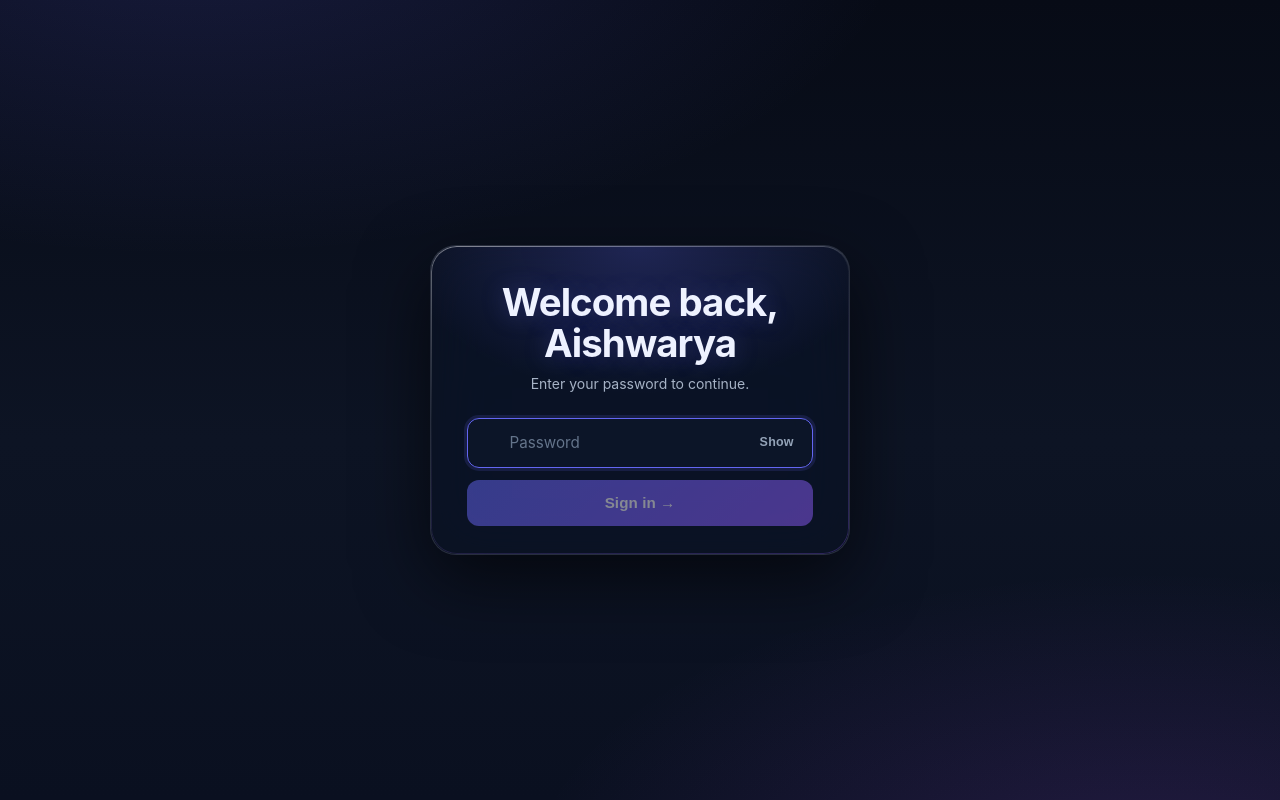
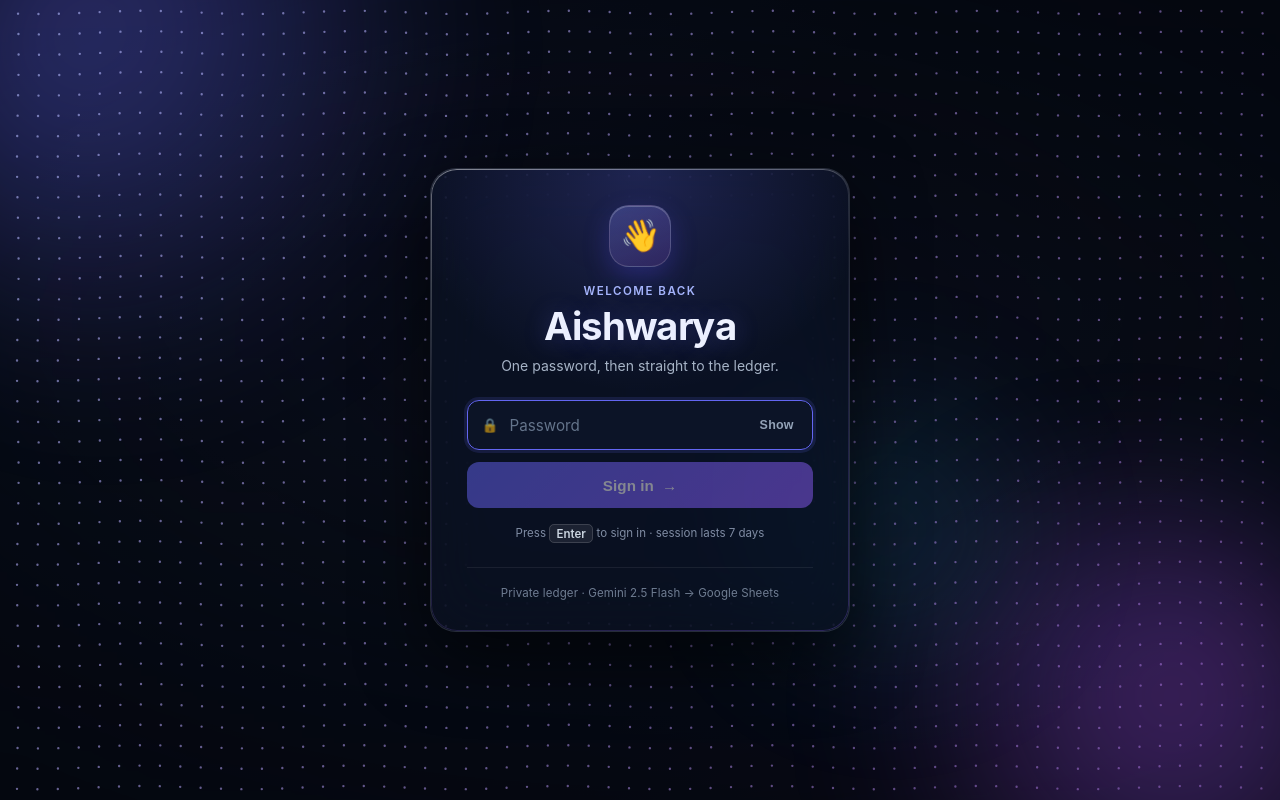
Before and after one commit to Tribhuvan-26/animal-nutrition, a Next.js app: page /login in a window 1280 px wide. Built offline with nearby package versions, Linux system fonts and the light colour scheme.

Commit message:
login rebuild

```diff
--- a/app/globals.css
+++ b/app/globals.css
@@ -482,7 +482,7 @@ h1 {
     linear-gradient(180deg, rgba(8, 12, 24, 0.35) 0%, rgba(8, 12, 24, 0.15) 40%, rgba(8, 12, 24, 0.5) 100%);
 }
 
-/* Slow, low-amplitude only â€” no vestibular pumping. */
+/* Slow, low-amplitude only — no vestibular pumping. */
 @keyframes bgDrift {
   from { transform: scale(1.08) translate3d(0, 0, 0); }
   to   { transform: scale(1.12) translate3d(-1.5%, -1.5%, 0); }
--- a/app/login/page.js
+++ b/app/login/page.js
@@ -1,15 +1,31 @@
 'use client';
 
-import { useState } from 'react';
+import { useEffect, useState } from 'react';
 import { useRouter } from 'next/navigation';
 import TextCursor from '@/app/components/TextCursor';
+import PhotoMasonry from '@/app/components/PhotoMasonry';
+import BlurText from '@/app/components/BlurText';
+import DotField from '@/app/components/DotField';
 
 export default function LoginPage() {
   const [password, setPassword] = useState('');
   const [showPassword, setShowPassword] = useState(false);
+  const [capsOn, setCapsOn] = useState(false);
   const [error, setError] = useState(null);
   const [loading, setLoading] = useState(false);
+  const [calm, setCalm] = useState(false);   // reduced motion → skip the canvas entirely
+  const [wide, setWide] = useState(false);   // photo wall is desktop-only
   const router = useRouter();
+
+  useEffect(() => {
+    const motion = window.matchMedia('(prefers-reduced-motion: reduce)');
+    const width = window.matchMedia('(min-width: 768px)');
+    const sync = () => { setCalm(motion.matches); setWide(width.matches); };
+    sync();
+    motion.addEventListener('change', sync);
+    width.addEventListener('change', sync);
+    return () => { motion.removeEventListener('change', sync); width.removeEventListener('change', sync); };
+  }, []);
 
   async function handleSubmit(e) {
     e.preventDefault();
@@ -37,17 +53,58 @@ export default function LoginPage() {
 
   return (
     <main className="login-main">
-      <TextCursor emoji="💪" spacing={80} trailLength={6} fadeMs={900} size="2rem" />
+      {/* Photo wall only where there's room for it; on phones it turns to mush. */}
+      {wide && (
+        <div className="login-bg" aria-hidden="true">
+          <PhotoMasonry columns={5} />
+        </div>
+      )}
+
+      {/* Drifting colour, then the React Bits dot field on top of it. */}
+      <div className="login-aurora" aria-hidden="true">
+        <span className="aurora-blob b1" />
+        <span className="aurora-blob b2" />
+        <span className="aurora-blob b3" />
+      </div>
+
+      {!calm && (
+        <div className="login-dots" aria-hidden="true">
+          <DotField
+            dotSpacing={wide ? 18 : 22}
+            dotRadius={2.4}
+            cursorRadius={wide ? 420 : 260}
+            bulgeStrength={wide ? 62 : 34}
+            waveAmplitude={1.6}
+            glowRadius={220}
+            glowColor="#241f5c"
+            gradientFrom="rgba(180, 190, 255, 0.6)"
+            gradientTo="rgba(196, 132, 252, 0.42)"
+          />
+        </div>
+      )}
+
+      {wide && <TextCursor emoji="💪" spacing={80} trailLength={6} fadeMs={900} size="2rem" />}
+
       <div className="login-card">
-        <h1 className="login-title">Welcome back, Aishwarya</h1>
-        <p className="login-subtitle">Enter your password to continue.</p>
+        <div className="login-badge">
+          <span className="login-emoji">👋</span>
+        </div>
+
+        <p className="login-eyebrow">Welcome back</p>
+        <h1 className="login-title">
+          <BlurText text="Aishwarya" delay={46} duration={640} />
+        </h1>
+        <p className="login-subtitle">One password, then straight to the ledger.</p>
+
         <form className="login-form" onSubmit={handleSubmit}>
           <div className="login-input-wrap">
+            <span className="login-lock" aria-hidden="true">🔒</span>
             <input
               type={showPassword ? 'text' : 'password'}
               placeholder="Password"
               value={password}
               onChange={(e) => setPassword(e.target.value)}
+              onKeyUp={(e) => setCapsOn(e.getModifierState?.('CapsLock') ?? false)}
               autoFocus
               required
               className="login-input"
@@ -61,11 +118,20 @@ export default function LoginPage() {
               {showPassword ? 'Hide' : 'Show'}
             </button>
           </div>
-          {error && <div className="login-error">{error}</div>}
+
+          {capsOn && <div className="login-note">⇪ Caps Lock is on</div>}
+          {error && <div className="login-error" role="alert">{error}</div>}
+
           <button type="submit" disabled={loading || !password} className="login-button">
-            {loading ? 'Signing in...' : 'Sign in →'}
+            {loading ? <><span className="spinner" /> Signing in…</> : <>Sign in <span className="login-arrow">→</span></>}
           </button>
+
+          <p className="login-hint">
+            Press <kbd>Enter</kbd> to sign in · session lasts 7 days
+          </p>
         </form>
+
+        <p className="login-foot">Private ledger · Gemini 2.5 Flash → Google Sheets</p>
       </div>
     </main>
   );
```
